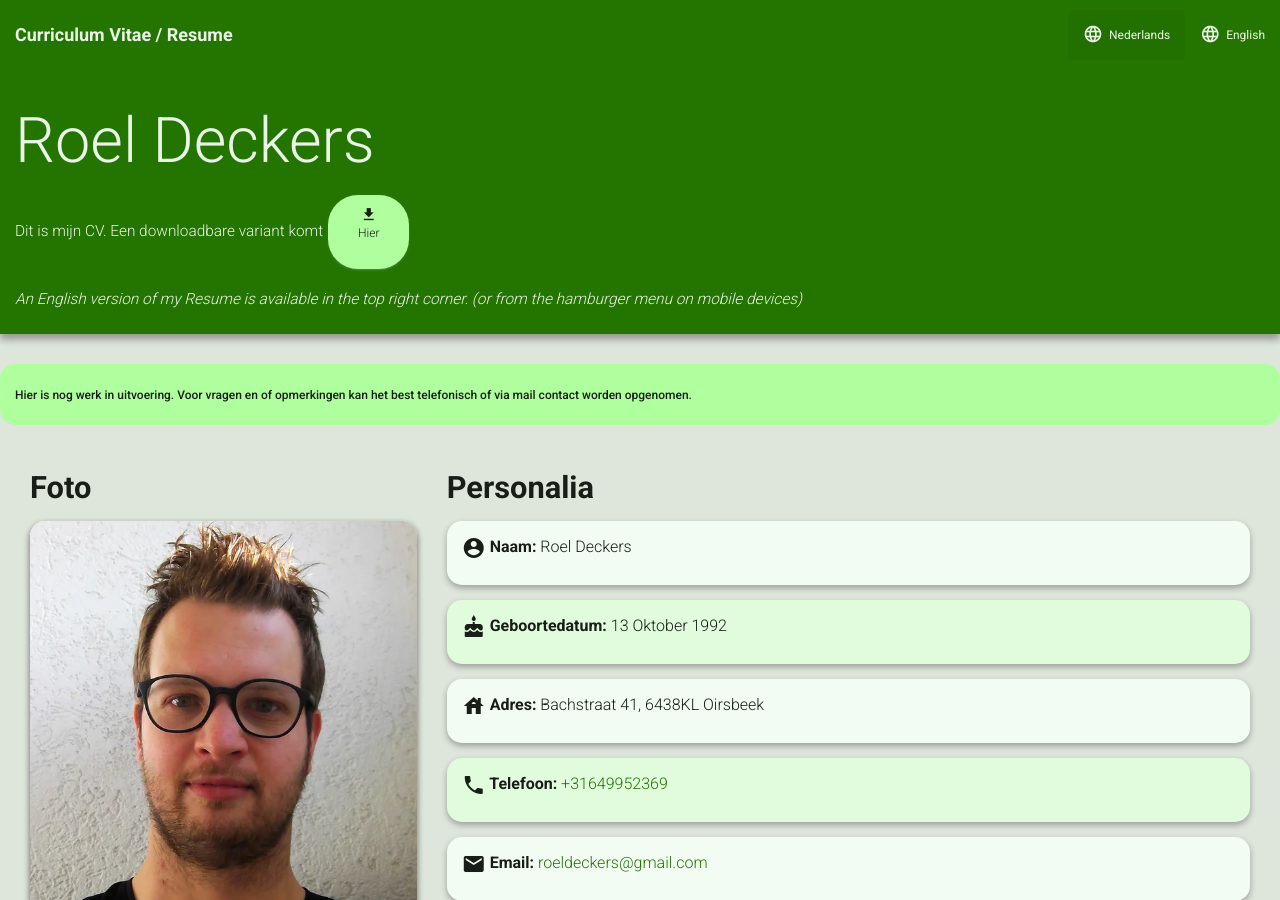
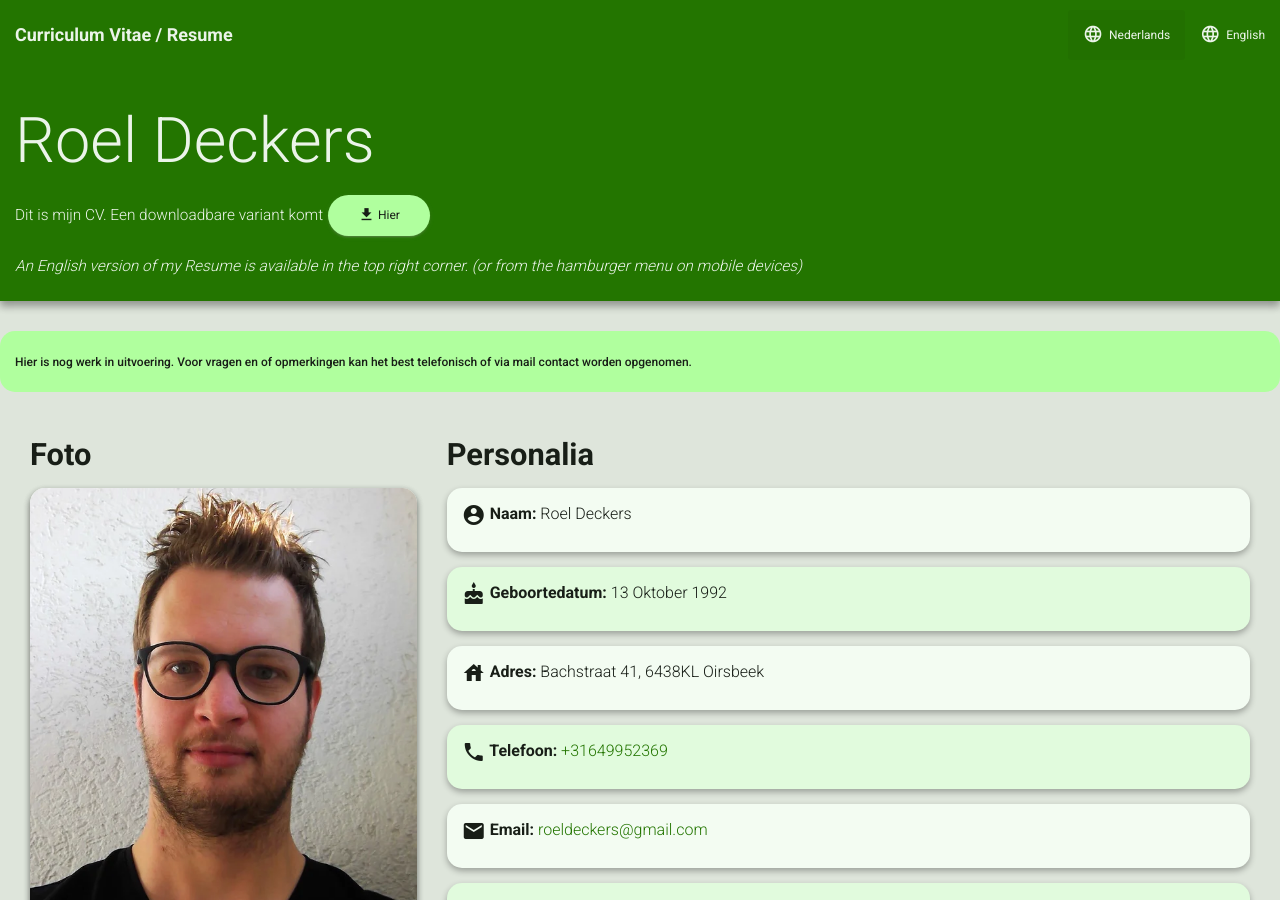
Before and after one commit to RoelD/CV, a Jekyll site: the page built from index.html, in a window 1280 px wide and 900 px high. Built offline with Jekyll 4.4.1, drawn with Linux system fonts in a browser that asks for light colours.

Commit message:
Revert "index: bigger text on button"
This reverts commit 5b1c7fed1880e755199d7c3088f94a3dfd859a8a.

```diff
--- a/index.html
+++ b/index.html
@@ -11,7 +11,7 @@
 <div class="jumbotron">
   <div class="container-fluid">
     <h1>Roel Deckers</h1>
-    <h4>Dit is mijn CV. Een downloadbare variant komt <a class="btn btn-cv-medium btn-round" href="{{ site.url }}/#"><i class="material-icons">file_download</i> <p>Hier</p></a></h4>
+    <h4>Dit is mijn CV. Een downloadbare variant komt <a class="btn btn-cv-medium btn-round" href="{{ site.url }}/#"><i class="material-icons">file_download</i> Hier</a></h4>
     <h4><em>An English version of my Resume is available in the top right corner. (or from the hamburger menu on mobile devices)</em></h4>
   </div>
 </div>
```
